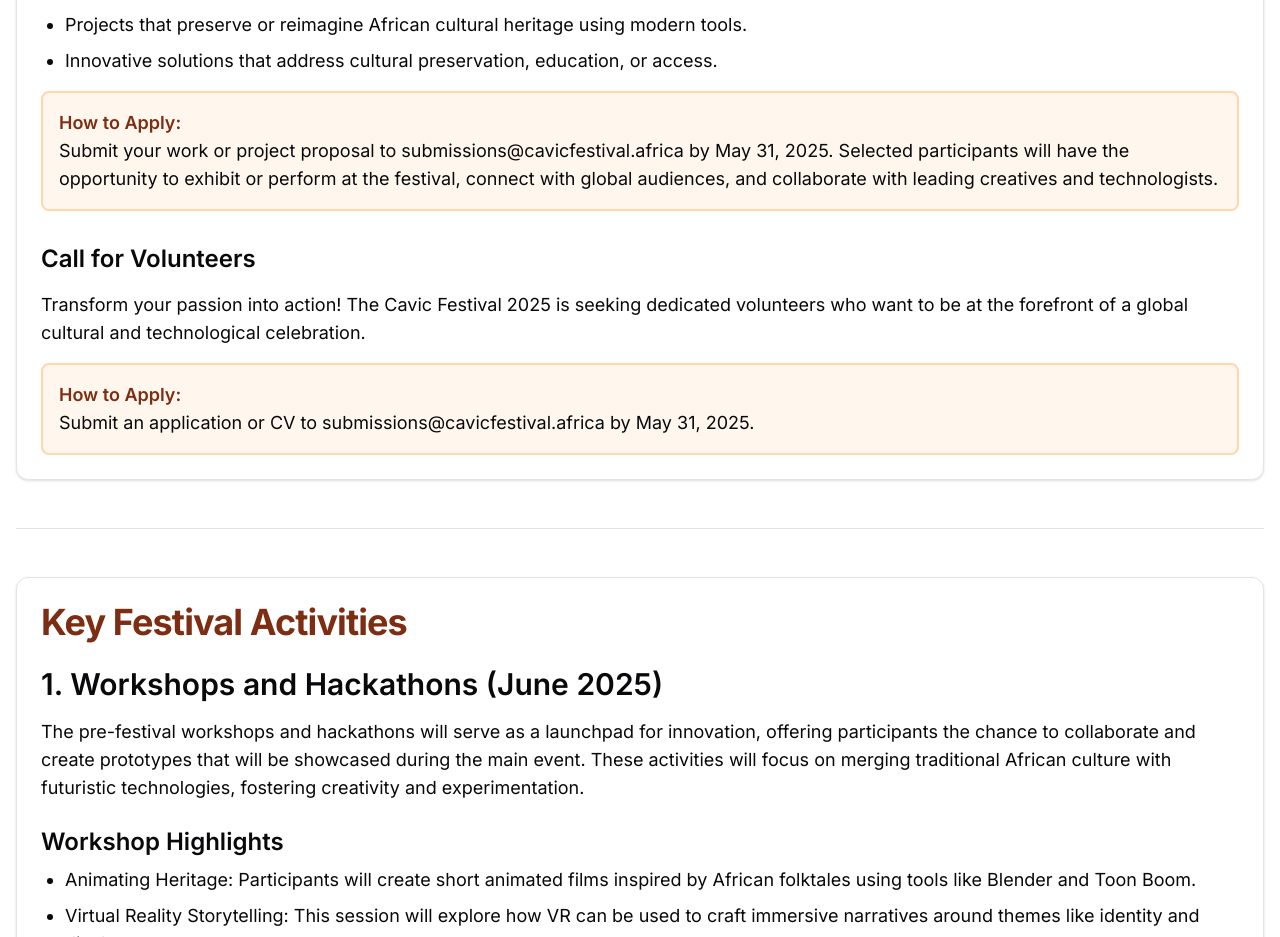
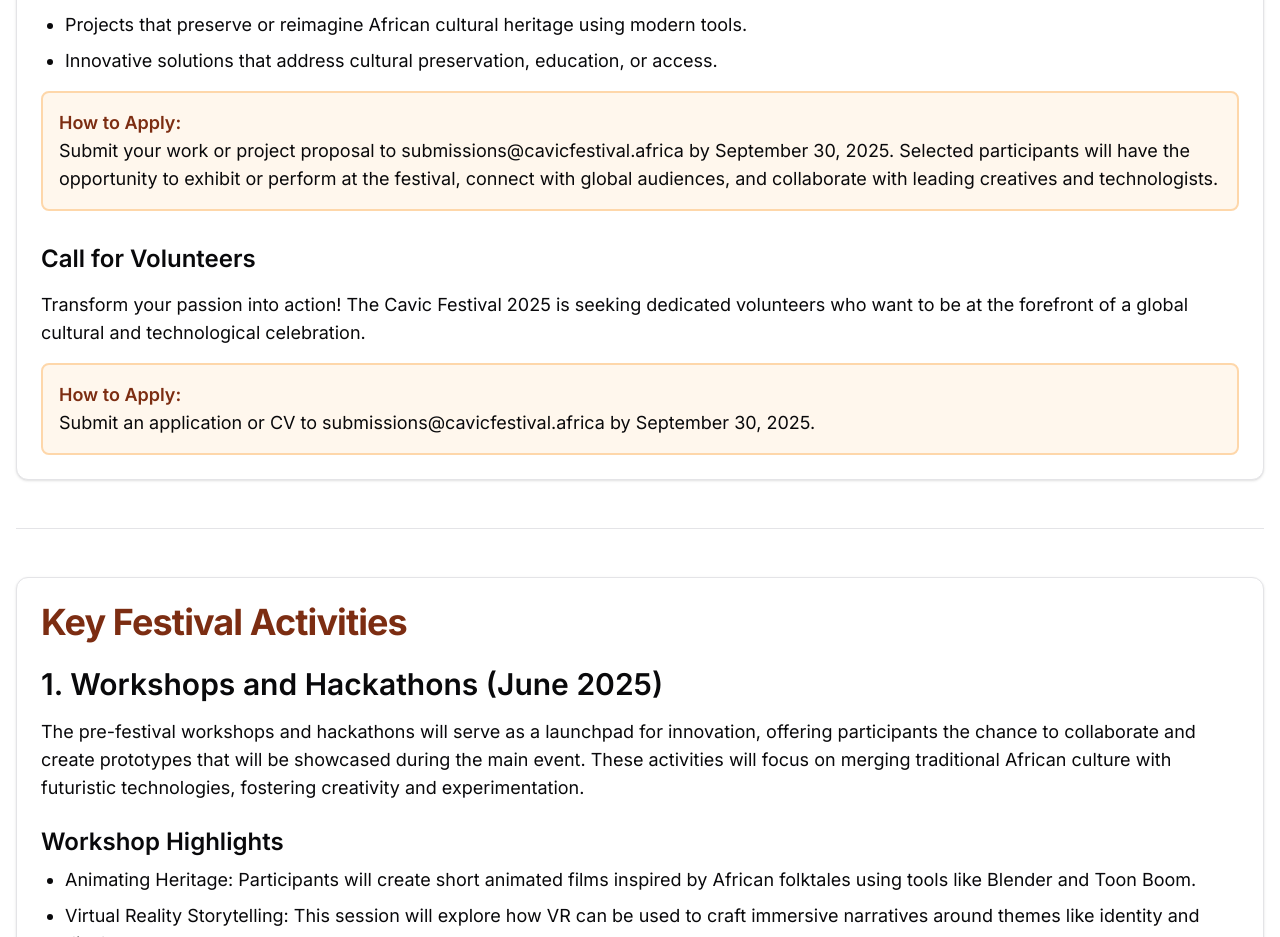
Before and after one commit to gabrielagbese/festival, a Next.js app: page /2025 in a window 1280 px wide. Shown: the part 2500-3437 px from the top of the page. Built offline with nearby package versions, Linux system fonts and the light colour scheme.

Commit message:
may to september

```diff
--- a/src/app/2025/page.tsx
+++ b/src/app/2025/page.tsx
@@ -79,7 +79,7 @@
 			</Card>
 
 			<IntroductionSection data={festivalData.introduction} />
-			<Separator className="my-13" />
+			<Separator className="my-12" />
 			<SpeakersSection data={festivalData.speakers} />
 			<CallToParticipateSection data={festivalData.callToParticipate} />
 			<Separator className="my-12" />
--- a/src/app/data/2025.json
+++ b/src/app/data/2025.json
@@ -32,7 +32,7 @@
                 "Projects that preserve or reimagine African cultural heritage using modern tools.",
                 "Innovative solutions that address cultural preservation, education, or access."
             ],
-            "howToApply": "Submit your work or project proposal to submissions@cavicfestival.africa by May 31, 2025. Selected participants will have the opportunity to exhibit or perform at the festival, connect with global audiences, and collaborate with leading creatives and technologists."
+            "howToApply": "Submit your work or project proposal to submissions@cavicfestival.africa by September 30, 2025. Selected participants will have the opportunity to exhibit or perform at the festival, connect with global audiences, and collaborate with leading creatives and technologists."
         },
         "callForVolunteers": {
             "title": "Call for Volunteers",
@@ -50,7 +50,7 @@
                 "Certificate of participation",
                 "Potential recommendation letters"
             ],
-            "howToApply": "Submit an application or CV to submissions@cavicfestival.africa by May 31, 2025. "
+            "howToApply": "Submit an application or CV to submissions@cavicfestival.africa by September 30, 2025. "
         }
     },
     "keyActivities": {
```
